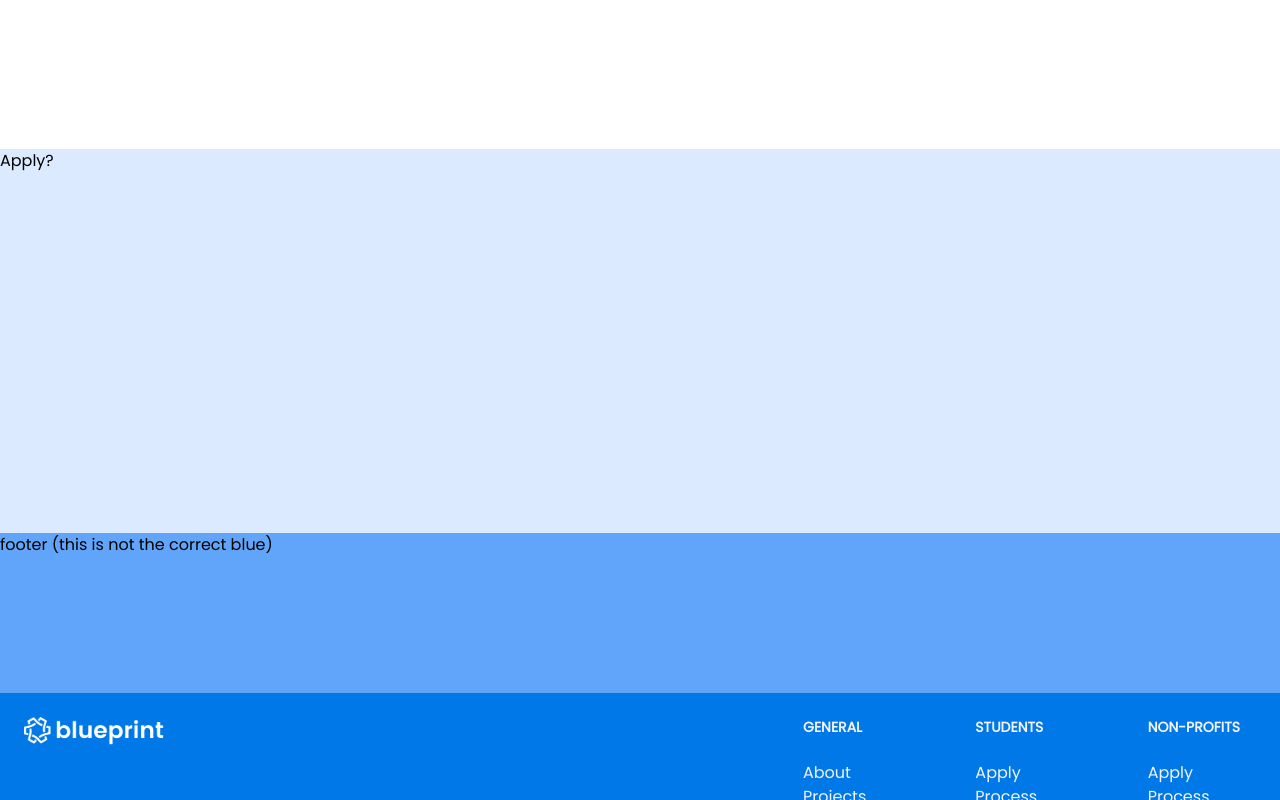
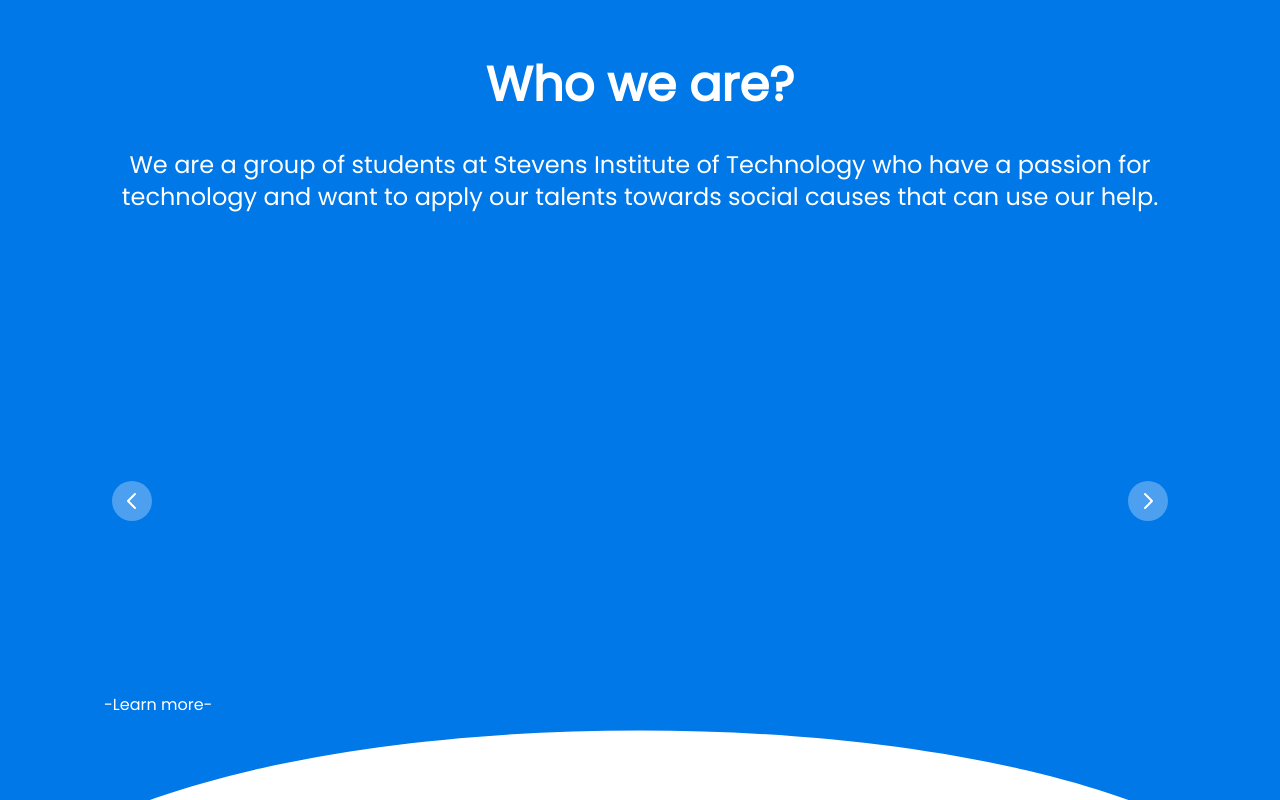
Before and after one commit to OwenTruong/blueprint_website, a React (Create React App) app: page / in a window 1280 px wide. Shown: the part 1520-2320 px from the top of the page. Built offline with nearby package versions, Linux system fonts and the light colour scheme.

Commit message:
expanded about us part

```diff
--- a/src/components/Home/Who.jsx
+++ b/src/components/Home/About.jsx
@@ -1,4 +1,7 @@
-function Who() {
+import { Link } from "react-router-dom";
+import Carousel from "./Carousel";
+
+function About() {
   return (
     <section className="relative h-fit bg-primary border-none">
       <div className="wave">
@@ -26,15 +29,36 @@
       </div>
       <div className="pt-52 px-8 md:pt-56 md:px-24">
         <h1 className="text-3xl py-2 sm:text-5xl sm:py-5 text-white text-center font-bold ">
-          Who are we?
+          Mission
         </h1>
         <p className="text-md sm:text-2xl text-white text-center py-5 pb-24">
           Blueprint is a student-led organization that creates innovative technological
           solutions to empowers non-profit organizations to promote public welfare
         </p>
+        <h1 className="text-1xl py-2 sm:text-5xl sm:py-5 text-center text-white font-bold ">
+          Values
+        </h1>
+        <ul className="text-md sm:text-2xl text-white py-5 pb-24">
+          <li>Amplying Impact</li>
+          <li>Do Good For Good</li>
+          <li>Learning is a Team Sport</li>
+          <li>Culture is Key</li>
+        </ul>
+        <h1 className="text-3xl py-2 sm:text-5xl sm:py-5 text-white text-center font-bold ">
+          Who we are?
+        </h1>
+        <p className="text-md sm:text-2xl text-white text-center py-5 pb-24">
+          We are a group of students at Stevens Institute of Technology who have a passion
+          for technology and want to apply our talents towards social causes that can use
+          our help.
+        </p>
+        <Carousel />
+        <Link to="/about" className="p-2 text-md text-center text-white">
+          -Learn more-
+        </Link>
       </div>
     </section>
   );
 }
 
-export default Who;
+export default About;
--- /dev/null
+++ b/src/components/Home/Carousel.jsx
@@ -0,0 +1,134 @@
+import image from "../../assets/dummyImage.png";
+import image2 from "../../assets/logo_banner.png";
+import image3 from "../../assets/logo_banner_negative.png";
+
+function Carousel() {
+  return (
+    <div id="default-carousel" className="relative" data-carousel="slide">
+      <div className="relative h-56 overflow-hidden rounded-lg md:h-96">
+        <div className="hidden duration-700 ease-in-out" data-carousel-item>
+          <img
+            src={image}
+            className="absolute block w-full -translate-x-1/2 -translate-y-1/2 top-1/2 left-1/2"
+            alt="..."
+          />
+        </div>
+        <div className="hidden duration-700 ease-in-out" data-carousel-item>
+          <img
+            src={image2}
+            className="absolute block w-full -translate-x-1/2 -translate-y-1/2 top-1/2 left-1/2"
+            alt="..."
+          />
+        </div>
+        <div className="hidden duration-700 ease-in-out" data-carousel-item>
+          <img
+            src={image3}
+            className="absolute block w-full -translate-x-1/2 -translate-y-1/2 top-1/2 left-1/2"
+            alt="..."
+          />
+        </div>
+        <div className="hidden duration-700 ease-in-out" data-carousel-item>
+          <img
+            src={image}
+            className="absolute block w-full -translate-x-1/2 -translate-y-1/2 top-1/2 left-1/2"
+            alt="..."
+          />
+        </div>
+        <div className="hidden duration-700 ease-in-out" data-carousel-item>
+          <img
+            src={image3}
+            className="absolute block w-full -translate-x-1/2 -translate-y-1/2 top-1/2 left-1/2"
+            alt="..."
+          />
+        </div>
+      </div>
+      <div className="absolute z-30 flex space-x-3 -translate-x-1/2 bottom-5 left-1/2">
+        <button
+          type="button"
+          className="w-3 h-3 rounded-full"
+          aria-current="true"
+          aria-label="Slide 1"
+          data-carousel-slide-to="0"
+        />
+        <button
+          type="button"
+          className="w-3 h-3 rounded-full"
+          aria-current="false"
+          aria-label="Slide 2"
+          data-carousel-slide-to="1"
+        />
+        <button
+          type="button"
+          className="w-3 h-3 rounded-full"
+          aria-current="false"
+          aria-label="Slide 3"
+          data-carousel-slide-to="2"
+        />
+        <button
+          type="button"
+          className="w-3 h-3 rounded-full"
+          aria-current="false"
+          aria-label="Slide 4"
+          data-carousel-slide-to="3"
+        />
+        <button
+          type="button"
+          className="w-3 h-3 rounded-full"
+          aria-current="false"
+          aria-label="Slide 5"
+          data-carousel-slide-to="4"
+        />
+      </div>
+      <button
+        type="button"
+        className="absolute top-0 left-0 z-30 flex items-center justify-center h-full px-4 cursor-pointer group focus:outline-none"
+        data-carousel-prev
+      >
+        <span className="inline-flex items-center justify-center w-8 h-8 rounded-full sm:w-10 sm:h-10 bg-white/30 dark:bg-gray-800/30 group-hover:bg-white/50 dark:group-hover:bg-gray-800/60 group-focus:ring-4 group-focus:ring-white dark:group-focus:ring-gray-800/70 group-focus:outline-none">
+          <svg
+            aria-hidden="true"
+            className="w-5 h-5 text-white sm:w-6 sm:h-6 dark:text-gray-800"
+            fill="none"
+            stroke="currentColor"
+            viewBox="0 0 24 24"
+            xmlns="http://www.w3.org/2000/svg"
+          >
+            <path
+              strokeLinecap="round"
+              strokeLinejoin="round"
+              strokeWidth="2"
+              d="M15 19l-7-7 7-7"
+            />
+          </svg>
+          <span className="sr-only">Previous</span>
+        </span>
+      </button>
+      <button
+        type="button"
+        className="absolute top-0 right-0 z-30 flex items-center justify-center h-full px-4 cursor-pointer group focus:outline-none"
+        data-carousel-next
+      >
+        <span className="inline-flex items-center justify-center w-8 h-8 rounded-full sm:w-10 sm:h-10 bg-white/30 dark:bg-gray-800/30 group-hover:bg-white/50 dark:group-hover:bg-gray-800/60 group-focus:ring-4 group-focus:ring-white dark:group-focus:ring-gray-800/70 group-focus:outline-none">
+          <svg
+            aria-hidden="true"
+            className="w-5 h-5 text-white sm:w-6 sm:h-6 dark:text-gray-800"
+            fill="none"
+            stroke="currentColor"
+            viewBox="0 0 24 24"
+            xmlns="http://www.w3.org/2000/svg"
+          >
+            <path
+              strokeLinecap="round"
+              strokeLinejoin="round"
+              strokeWidth="2"
+              d="M9 5l7 7-7 7"
+            />
+          </svg>
+          <span className="sr-only">Next</span>
+        </span>
+      </button>
+    </div>
+  );
+}
+
+export default Carousel;
--- a/src/components/Home/Home.jsx
+++ b/src/components/Home/Home.jsx
@@ -1,6 +1,6 @@
 import "./Home.css";
 import Hero from "./Hero";
-import Who from "./Who";
+import About from "./About";
 import How from "./How";
 import Footer from "../Common/Footer";
 
@@ -8,7 +8,7 @@
   return (
     <div className="h-screen">
       <Hero />
-      <Who />
+      <About />
       <How />
       <section className="h-96 bg-blue-100">
         <h1>Apply?</h1>
--- a/src/index.css
+++ b/src/index.css
@@ -9,6 +9,6 @@
 
 @layer components {
   .blue-button {
-    @apply px-5 py-3 text-lg bg-primary font-semibold rounded-3xl border-white text-white hover:text-primary hover:bg-negative hover:border-primary border-2;
+    @apply px-5 py-3 text-lg bg-primary font-semibold rounded-2xl border-white text-white hover:text-primary hover:bg-negative hover:border-primary border-2;
   }
 }
```
Also changed, not shown: public/manifest.json, src/assets/dummyImage.png (added).
